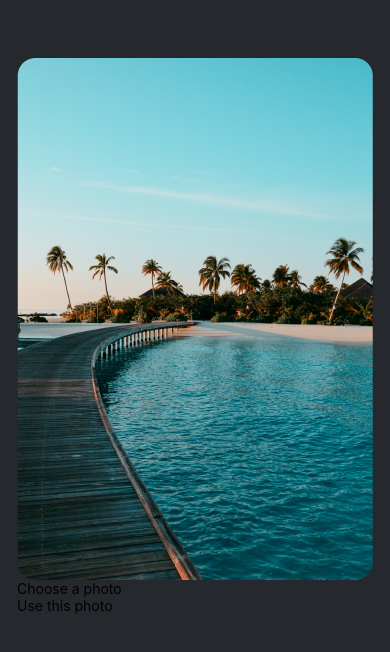
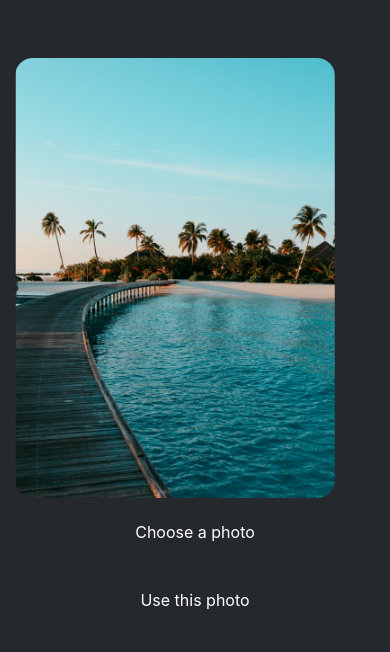
Before and after one commit to danieltorres314/stickersmash, a React Native app: screen / in a window 390 px wide. Shown: the top 652 px of the page. Built offline with nearby package versions, Linux system fonts and the light colour scheme.

Commit message:
image,button changed

```diff
--- a/components/Button.js
+++ b/components/Button.js
@@ -11,7 +11,7 @@ export default function Button({ label }) {
     </View>
   );
 }
-const styles = StyleSheet({
+const styles = StyleSheet.create({
   buttonContainer: {
     width: 320,
     height: 68,
--- a/components/Imageviewer.js
+++ b/components/Imageviewer.js
@@ -1,6 +1,6 @@
-import { StyleSheet, Image } from "react-native-web";
+import { StyleSheet, Image } from "react-native";
 export default function ImageViewer({ placeholderImageSource }) {
-  return <Image source={placeholderImageSource} style={StyleSheet.image} />;
+  return <Image source={placeholderImageSource} style={styles.image} />;
 }
 const styles = StyleSheet.create({
   image: {
```
